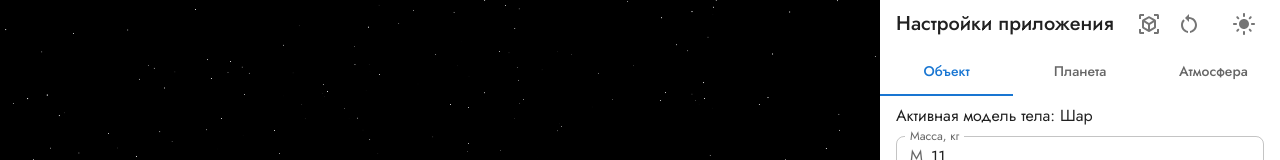
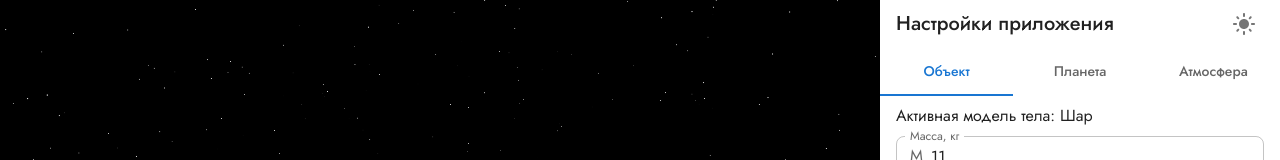
Before and after one commit to vadimshahray/meteorite-movement-in-earth-atmosphere, a React (Create React App) app: page / in a window 1280 px wide. Shown: the top 160 px of the page. Built offline with nearby package versions, Linux system fonts and the light colour scheme.

Commit message:
feat: remove subject seciton toolbar buttons

```diff
--- a/src/layouts/ConfigureLayout/ConfigureSections/SubjectSection/SubjectSection.tsx
+++ b/src/layouts/ConfigureLayout/ConfigureSections/SubjectSection/SubjectSection.tsx
@@ -1,23 +1,9 @@
-import { useToolbar } from 'hooks'
-import { useEffect } from 'react'
+import React from 'react'
 import { ActivePhysicalModel } from './ActivePhysicalModel'
-import { BackToObjectModelDataButton } from './BackToObjectModelDataButton'
 import { KField, MField, RField, SField, YField } from './Fields'
-import { PickPhysicalObjectModelButton } from './PickPhysicalObjectModelButton'
 
 /** Секция конфигурации "Исследуемый объект" */
 export const SubjectSection = () => {
-  const { setActionButtons } = useToolbar()
-
-  useEffect(() => {
-    setActionButtons([
-      <PickPhysicalObjectModelButton />,
-      <BackToObjectModelDataButton />,
-    ])
-
-    return () => setActionButtons()
-  }, [setActionButtons])
-
   return (
     <div>
       <ActivePhysicalModel />
```
